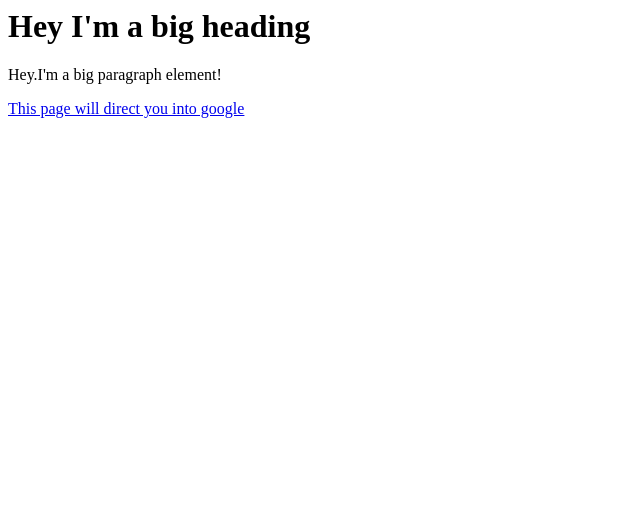
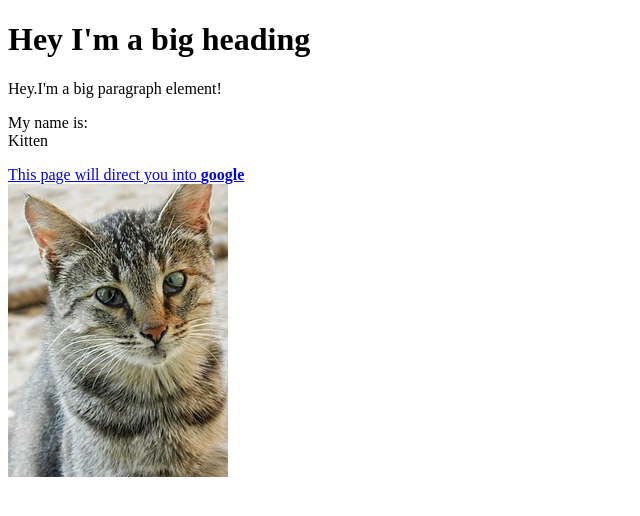
Before and after one commit to eyphntskn1/cartoon-hero, a plain HTML site: page index.html in a window 1280 px wide. Shown: the whole page, without its empty margins (0-640 px from the left). Drawn offline with Linux system fonts and the light colour scheme.

Commit message:
added a cat image a few more elements

```diff
--- a/index.html
+++ b/index.html
@@ -1,3 +1,16 @@
+<!DOCTYPE html>
+<html>
+<head>
+<title>Cartoon WebSite</title>
+</head>
+<body>
 <h1>Hey I'm a big heading</h1>
 <p>Hey.I'm a big paragraph element!</p>
-<a href="https://google.com" target="_blank">This page will direct you into google</a>
+<p>My name is: <br>
+    Kitten</p>
+<a href="https://google.com" target="_blank">This page will direct you into <b>google</b></a>
+<br>
+<img src="img/cat.jpg" alt="">
+</body>
+
+</html>
```
Also changed, not shown: img/cat.jpg (added).
